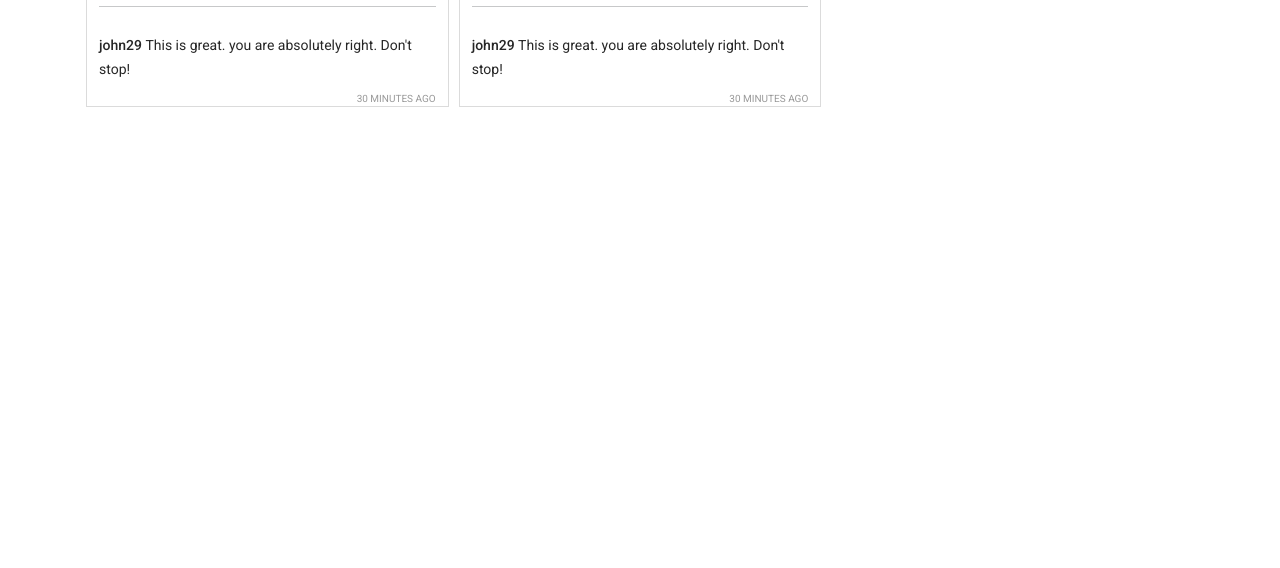
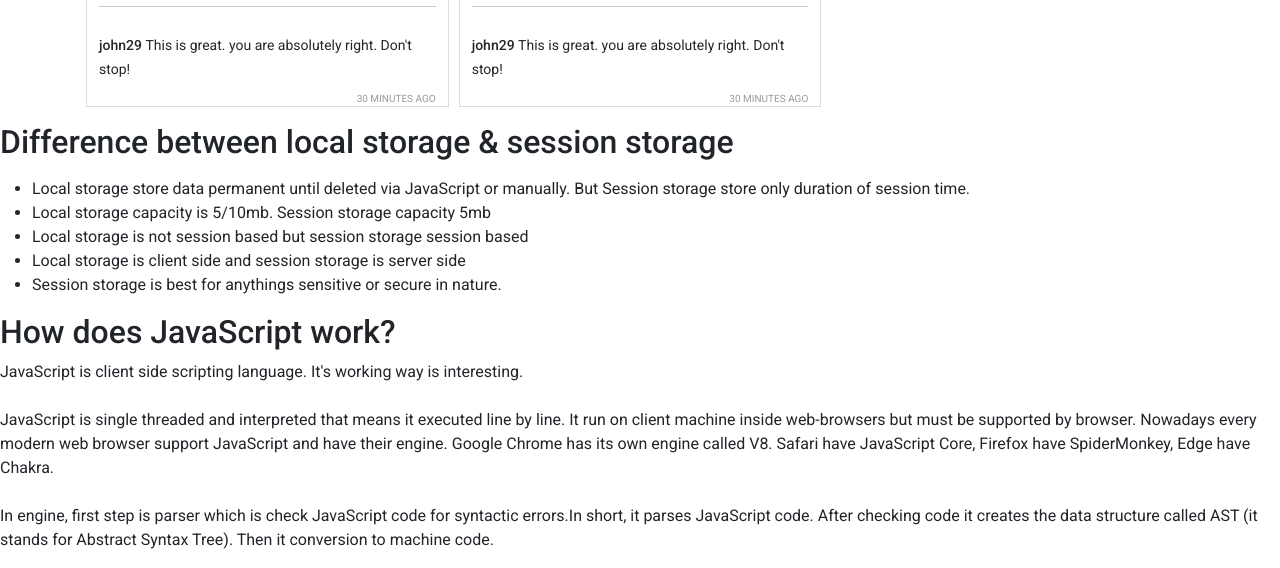
Before and after one commit to khaled39ab/Insta-Shohor, a plain HTML site: page index.html in a window 1280 px wide. Shown: the part 1425-1993 px from the top of the page. Before the commit the page ends 1548 px from the top, so only its background shows below. Drawn offline with nearby package versions, Linux system fonts and the light colour scheme.

Commit message:
Bonus part added

```diff
--- a/index.html
+++ b/index.html
@@ -73,7 +73,24 @@
     ========================================
     -->
     <section>
-
+        <div>
+            <h2>Difference between local storage & session storage</h2>
+            <p>
+                <ul>
+                    <li>Local storage store data permanent until deleted via JavaScript or manually. But Session storage store only duration of session time.</li>
+                    <li>Local storage capacity is 5/10mb. Session storage capacity 5mb</li>
+                    <li>Local storage is not session based but session storage session based</li>
+                    <li>Local storage is client side and session storage is server side</li>
+                    <li>Session storage is best for anythings sensitive or secure in nature.</li>
+                </ul>
+            </p>
+        </div>
+        <div>
+            <h2>How does JavaScript work?</h2>
+            <p>JavaScript is client side scripting language. It's working way is interesting. <br> <br>
+            JavaScript is single threaded and interpreted that means it executed line by line. It run on client machine inside web-browsers but must be supported by browser. Nowadays every modern web browser support JavaScript and have their engine. Google Chrome has its own engine called V8. Safari have JavaScript Core, Firefox have SpiderMonkey, Edge have Chakra. <br><br>
+            In engine, first step is parser which is check JavaScript code for syntactic errors.In short, it parses JavaScript code. After checking code it creates the data structure called AST (it stands for Abstract Syntax Tree). Then it conversion to machine code. </p>
+        </div>
     </section>
 
     <footer></footer>
--- a/js/app.js
+++ b/js/app.js
@@ -152,8 +152,8 @@ const displayLikedPosts = () => {
 
 const displayReportedPosts = () => {
   const reportedContainer = document.getElementById("reported");
+  const reportedPosts = getReportedPosts();
   reportedContainer.innerHTML = "";
-  const reportedPosts = getReportedPosts();
   reportedPosts.forEach((post) => {
     const div = createPost(post);
     reportedContainer.appendChild(div);
```
